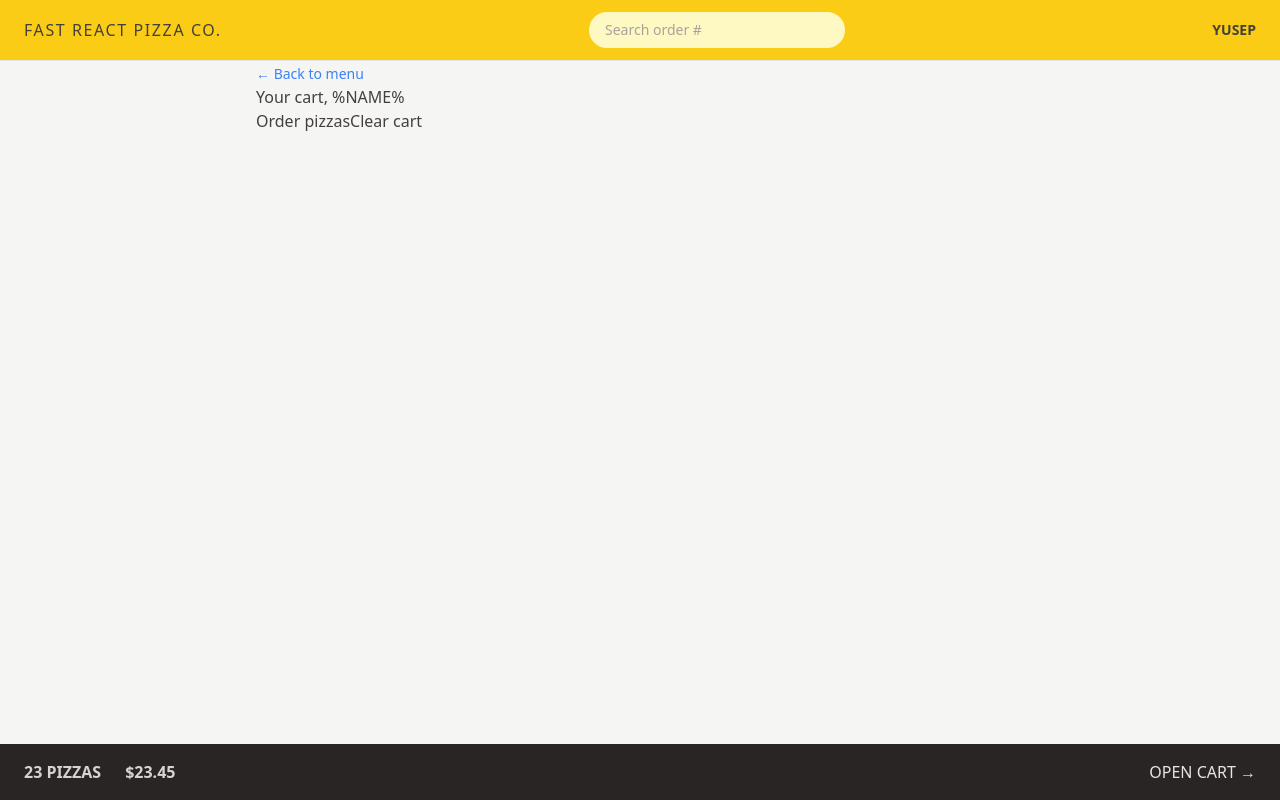
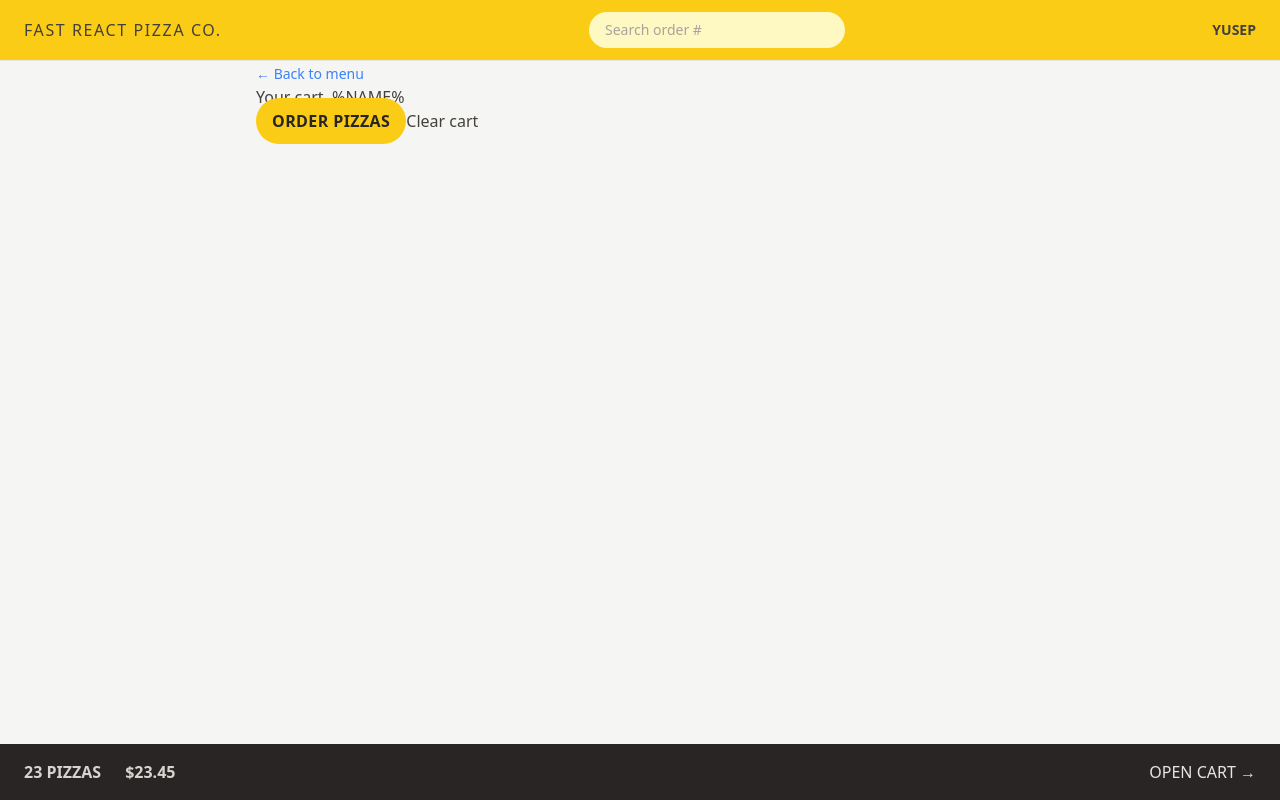
Before and after one commit to JoseAlbDR/react-pizza-shop, a React (Vite) app: page /cart in a window 1280 px wide. Built offline with nearby package versions, Linux system fonts and the light colour scheme.

Commit message:
feat: reuse Button to order pizzas lnk

```diff
--- a/src/features/cart/Cart.jsx
+++ b/src/features/cart/Cart.jsx
@@ -1,5 +1,6 @@
 import { Link } from 'react-router-dom';
 import LinkButton from '../../ui/LinkButton';
+import Button from '../../ui/Button';
 
 const fakeCart = [
   {
@@ -35,7 +36,7 @@ function Cart() {
       <h2>Your cart, %NAME%</h2>
 
       <div>
-        <Link to="/order/new">Order pizzas</Link>
+        <Button to="/order/new">Order pizzas</Button>
         <button>Clear cart</button>
       </div>
     </div>
--- a/src/ui/Button.jsx
+++ b/src/ui/Button.jsx
@@ -1,9 +1,18 @@
-function Button({ children, disabled }) {
+import { Link } from 'react-router-dom';
+
+function Button({ children, disabled, to }) {
+  const className =
+    'sd:px-6 sd:py-4 rounded-full bg-yellow-400 px-4 py-3 font-semibold uppercase tracking-wide text-stone-800 transition-colors duration-300 hover:bg-yellow-300 focus:bg-yellow-300 focus:outline-none focus:ring focus:ring-yellow-300 focus:ring-offset-2 disabled:cursor-not-allowed';
+
+  if (to)
+    return (
+      <Link to={to} className={className}>
+        {children}
+      </Link>
+    );
+
   return (
-    <button
-      disabled={disabled}
-      className="sd:px-6 sd:py-4 rounded-full bg-yellow-400 px-4 py-3 font-semibold uppercase tracking-wide text-stone-800 transition-colors duration-300 hover:bg-yellow-300 focus:bg-yellow-300 focus:outline-none focus:ring focus:ring-yellow-300 focus:ring-offset-2 disabled:cursor-not-allowed"
-    >
+    <button disabled={disabled} className={className}>
       {children}
     </button>
   );
```
